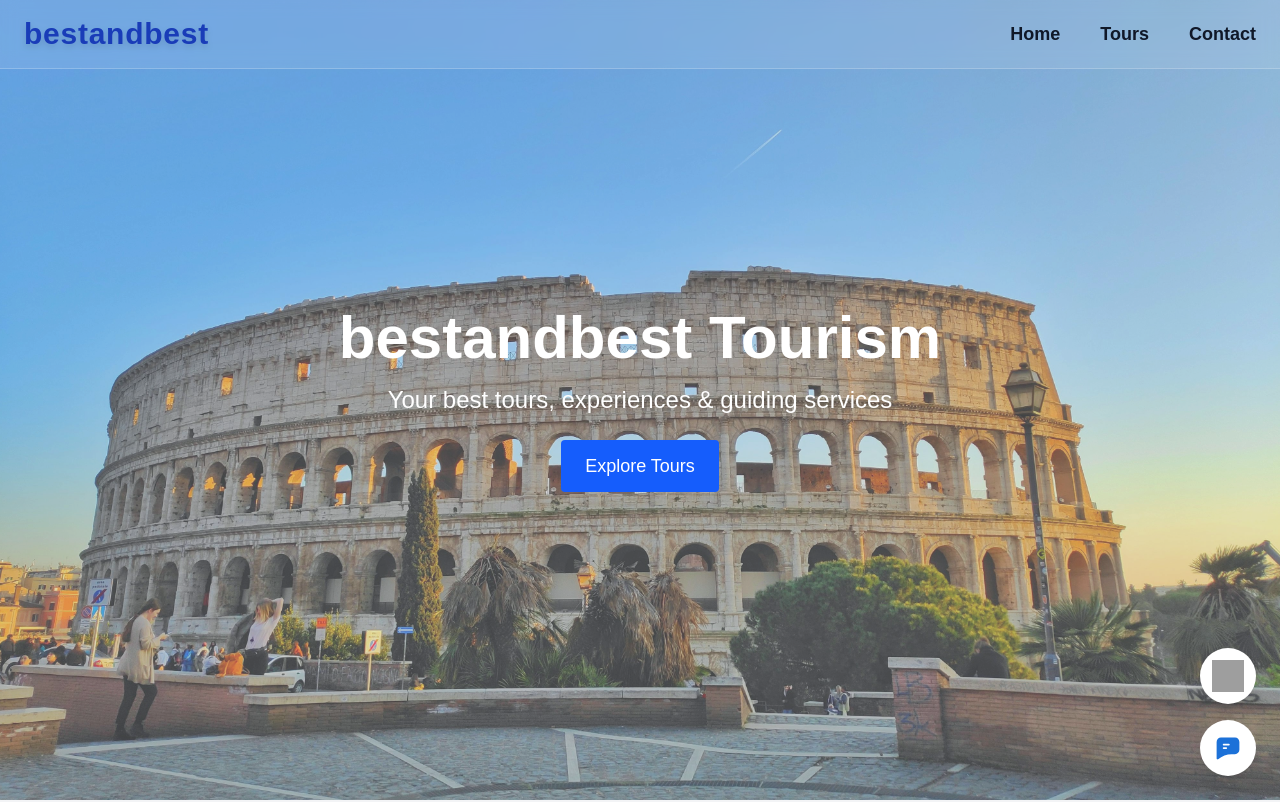
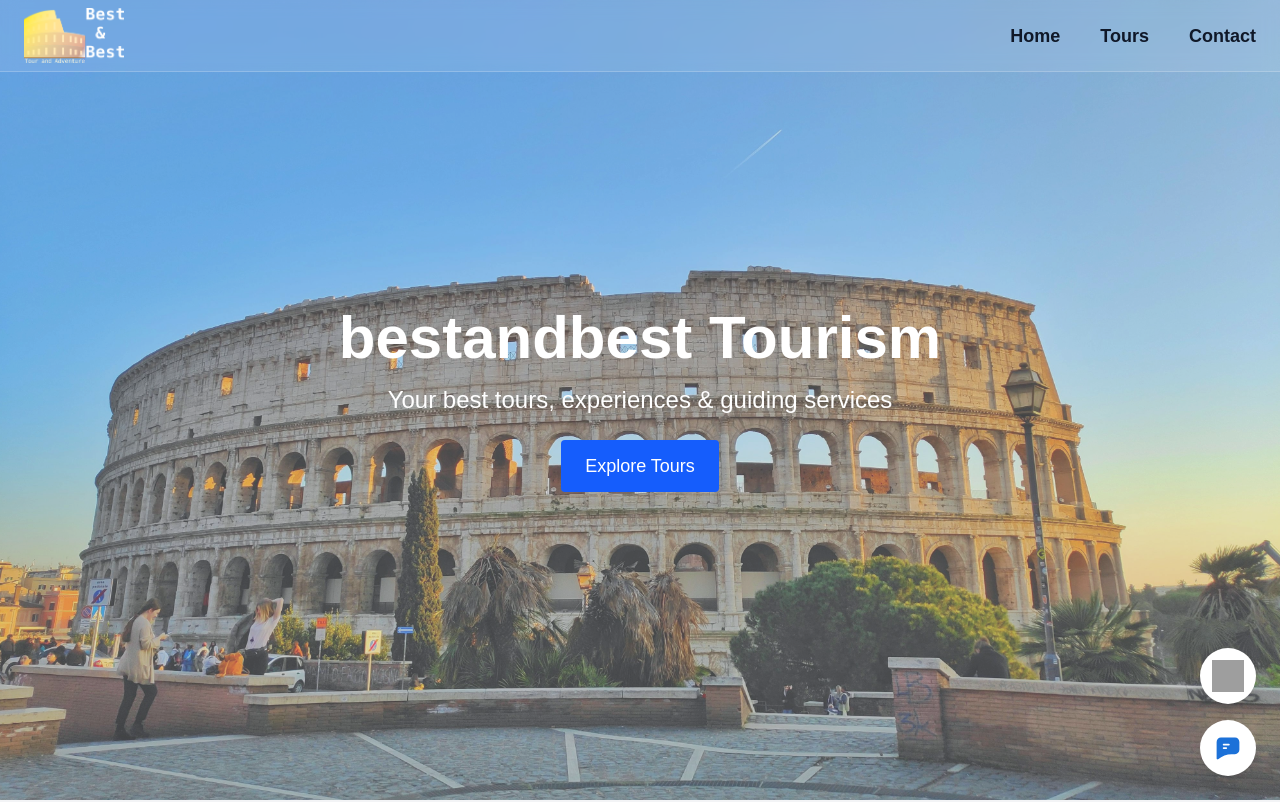
Before and after one commit to shahidse/tourism, a Next.js app: page / in a window 1280 px wide. Shown: the top 802 px of the page. Built offline with nearby package versions, Linux system fonts and the light colour scheme; no server answers; grey boxes are pictures that could not be loaded.

Commit message:
Refactor code structure for improved readability and maintainability

```diff
--- a/components/FloatingContact.tsx
+++ b/components/FloatingContact.tsx
@@ -1,5 +1,4 @@
 "use client";
-
 import { motion } from "framer-motion";
 
 export default function FloatingContact() {
@@ -35,7 +34,7 @@ export default function FloatingContact() {
     >
       {/* WhatsApp */}
       <motion.a
-        href={`https://wa.me/000000000000${process.env.WHATSAPP}`} // replace with your number
+        href={`https://wa.me/000000000000${process.env.NEXT_PUBLIC_WHATSAPP}`} // replace with your number
         target="_blank"
         className="w-14 h-14 rounded-full bg-white flex items-center justify-center shadow-lg cursor-pointer"
         variants={buttonVariants}
--- a/components/Navbar.tsx
+++ b/components/Navbar.tsx
@@ -1,6 +1,7 @@
 "use client";
 
 import Link from "next/link";
+import Image from "next/image";
 import { useState, useEffect } from "react";
 import { motion } from "framer-motion";
 
@@ -46,12 +47,12 @@ export default function Navbar() {
         }
       `}
     >
-      <div className="max-w-7xl mx-auto flex items-center justify-between px-6 py-4">
+      <div className="max-w-7xl mx-auto flex items-center justify-between px-6 py-2">
 
         {/* Logo w/ animation */}
         <motion.div whileHover={{ scale: 1.05 }} transition={{ type: "spring", stiffness: 300 }}>
-          <Link href="/" className="text-3xl font-extrabold tracking-wide text-blue-800 drop-shadow-md">
-            bestandbest
+          <Link href="/" className="">
+            <Image src="/icons/logo.png" alt="Logo" width={100} height={100} />
           </Link>
         </motion.div>
 
```
Also changed, not shown: public/icons/logo.png (added).
